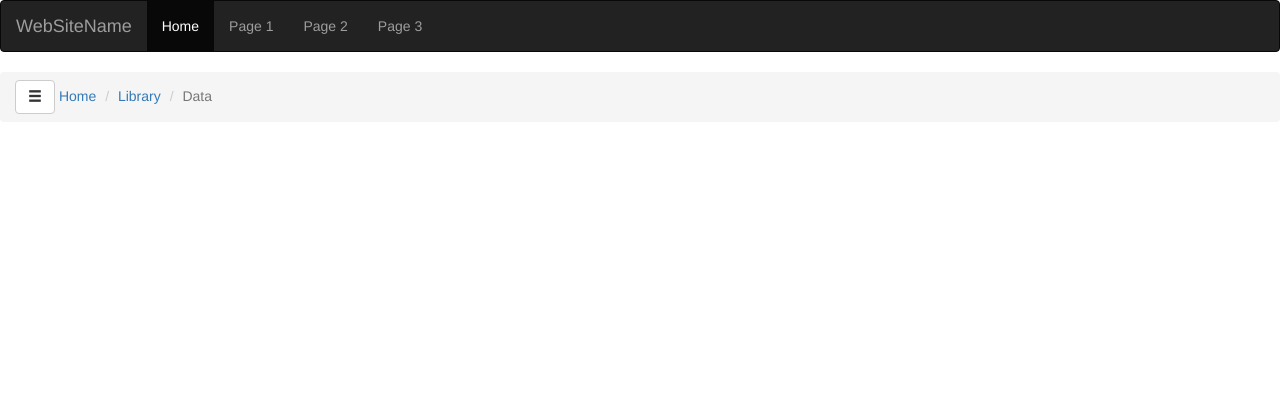
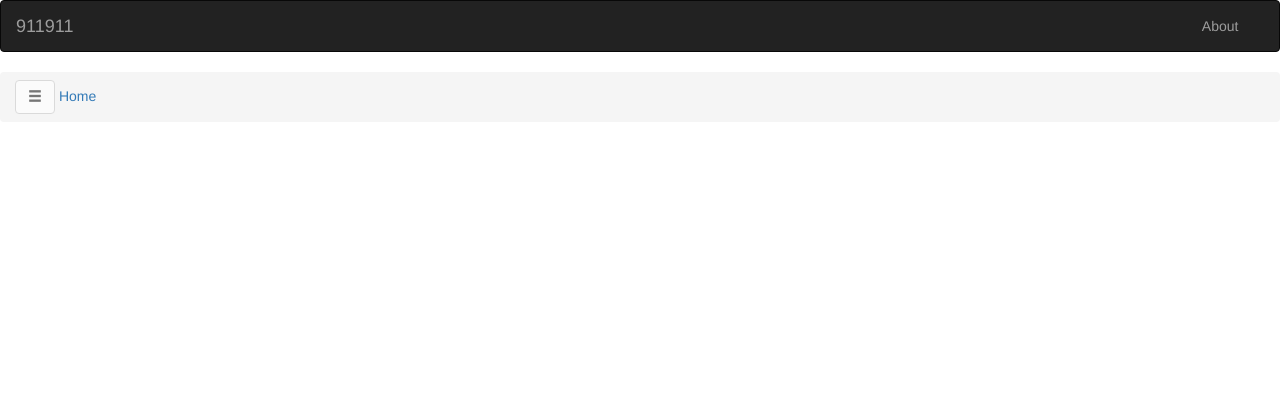
Before and after one commit to qiangzhuang/site, a Python web app: template app/templates/layout.html in a window 1280 px wide. Shown: the top 420 px of the page. After the commit the page ends 114 px from the top, so only its background shows below. Run offline with Jinja, Linux system fonts and the light colour scheme; the template is opened without the code that fills it, so the values that code supplies are empty; some libraries are stand-ins or nearby versions.

Commit message:
more changes

```diff
--- a/app/__init__.py
+++ b/app/__init__.py
@@ -5,6 +5,7 @@ import os
 
 APP_ROOT = os.path.dirname(os.path.abspath(__file__))   # refers to application_top
 APP_STATIC = os.path.join(APP_ROOT, 'static')
+APP_POSTS = os.path.join(APP_ROOT, 'static', 'posts')
 
 app=Flask(__name__, static_path=None, static_url_path=None, static_folder='static', template_folder='templates', instance_path=None, instance_relative_config=False)
 flask_misaka.Misaka(app=app, renderer=None)
--- a/app/templates/layout.html
+++ b/app/templates/layout.html
@@ -28,7 +28,6 @@
 
   <script src="{{ url_for('static', filename='js/bootstrap.min.js') }}"></script>
 
-
 </head>
 
 <script type="text/javascript">
@@ -40,47 +39,60 @@
 <body>
     <nav class="navbar navbar-inverse">
       <div class="navbar-header">
-        <a class="navbar-brand" href="#">WebSiteName</a>
+        <a class="navbar-brand" href="/">911911</a>
       </div>
-      <ul class="nav navbar-nav">
-        <li class="active"><a href="#">Home</a></li>
-        <li><a href="#">Page 1</a></li>
-        <li><a href="#">Page 2</a></li>
-        <li><a href="#">Page 3</a></li>
+      <ul class="nav navbar-nav navbar-right" style="margin-right: 2%">
+        <li> <a href="/about">About</a>
       </ul>
+    <!--
+      <form class="navbar-form navbar-right" role="search">
+        <div class="form-group">
+          <input type="text" class="form-control" placeholder="Search...">
+        </div>
+      </form>
+    -->
     </nav>
-
 
     <div class="row" data-spy="affix" data-offset-top="72" style="z-index:999;">
       <div class="col-sm-12">
-
         <ol class="breadcrumb">
-                      <button type="button" class="btn btn-default" onclick="$('.row-offcanvas').toggleClass('active');" data-toggle="offcanvas">
-                          <span class="glyphicon glyphicon-menu-hamburger" aria-hidden="true"></span>
-                      </button>
-          <li><a href="#">Home</a></li>
-          <li><a href="#">Library</a></li>
-
-          <li class="active">Data</li>
+          <button type="button" class="btn btn-default" onclick="$('.row-offcanvas').toggleClass('active');" data-toggle="offcanvas" {% if second %} {% else %} disabled{% endif %}>
+            <span class="glyphicon glyphicon-menu-hamburger" aria-hidden="true"></span>
+          </button>
+          <li>
+            <a href="/">Home</a></li>
+            {% if dir1 %}
+              <li><a href="/{{dir1}}">{{dir1}}</a></li>
+            {% endif %}
+          {% if second %}
+          <li class="active">{{second}}</li>
+          {% endif %}
         </ol>
-
       </div>
     </div>
 
+
+
   <div class="container-fluid" id="top">
-
     <div class="row-fluid row-offcanvas row-offcanvas-left"  >
+      {% if second %}
       <div class="col-sm-3" id="sidebar" role="navigation">
         <ul class="nav nav-stacked" id="sidebar">
           <div id="toc" ></div>
         </ul>
       </div>
 
-      <div class="col-sm-9" data-spy="scroll" style="height:1500px">
+      <div class="col-sm-9" data-spy="scroll">
+        {% else %}
+      <div class="col-sm-12" data-spy="scroll" style="margin-left:5%">
+
+      {% endif %}
+
       {% block body %}{% endblock %}
       {% block markdown %}{% endblock %}
       </div>
     </div>
   </div>
+
 </body>
 </html>
```
Also changed, not shown: app/static/about.md (added, +2 -0 lines), app/static/css/offcanvas.css (+0 -10 lines), app/static/style.css (deleted, +0 -18 lines), app/templates/showdir.html (added, +21 -0 lines), app/views.py (+28 -14 lines), app/static/posts/Web Security/post1.md (renamed from app/static/posts/post1.md).
